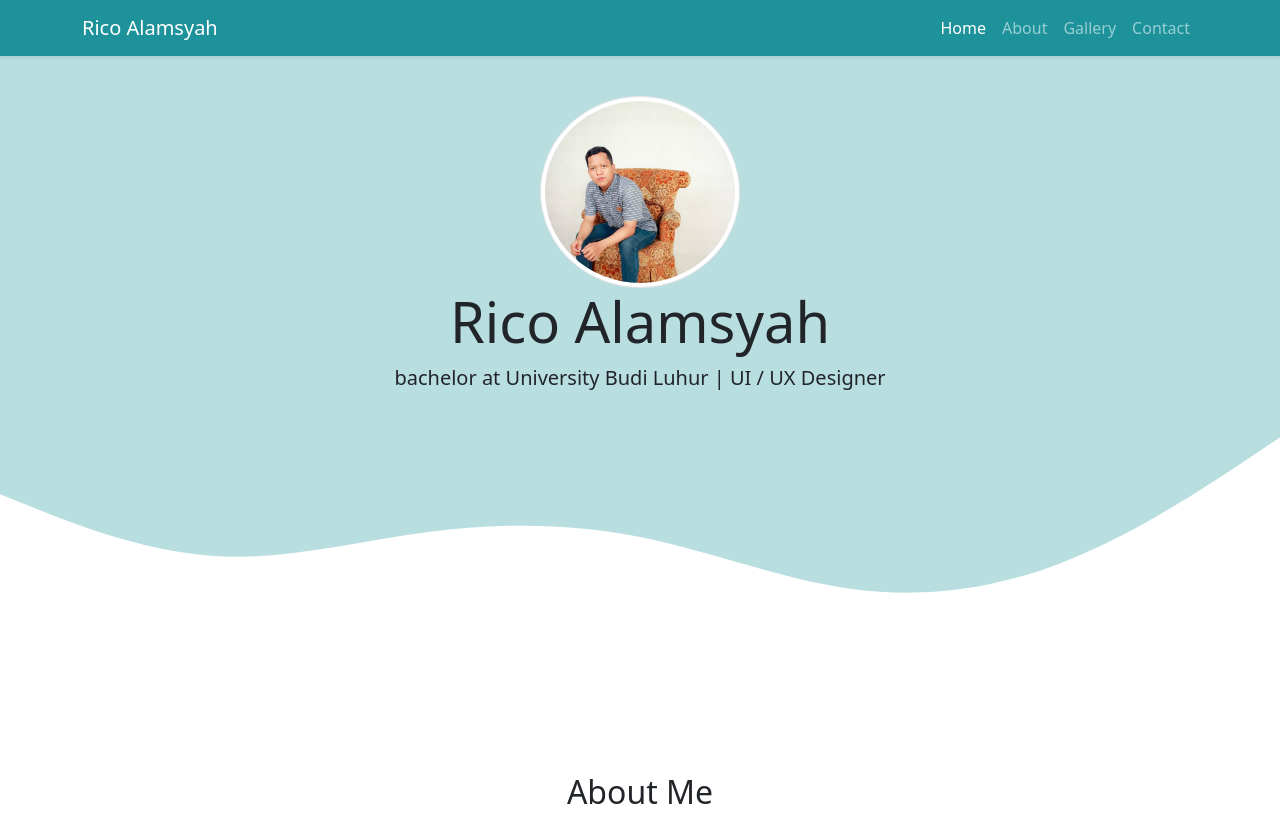
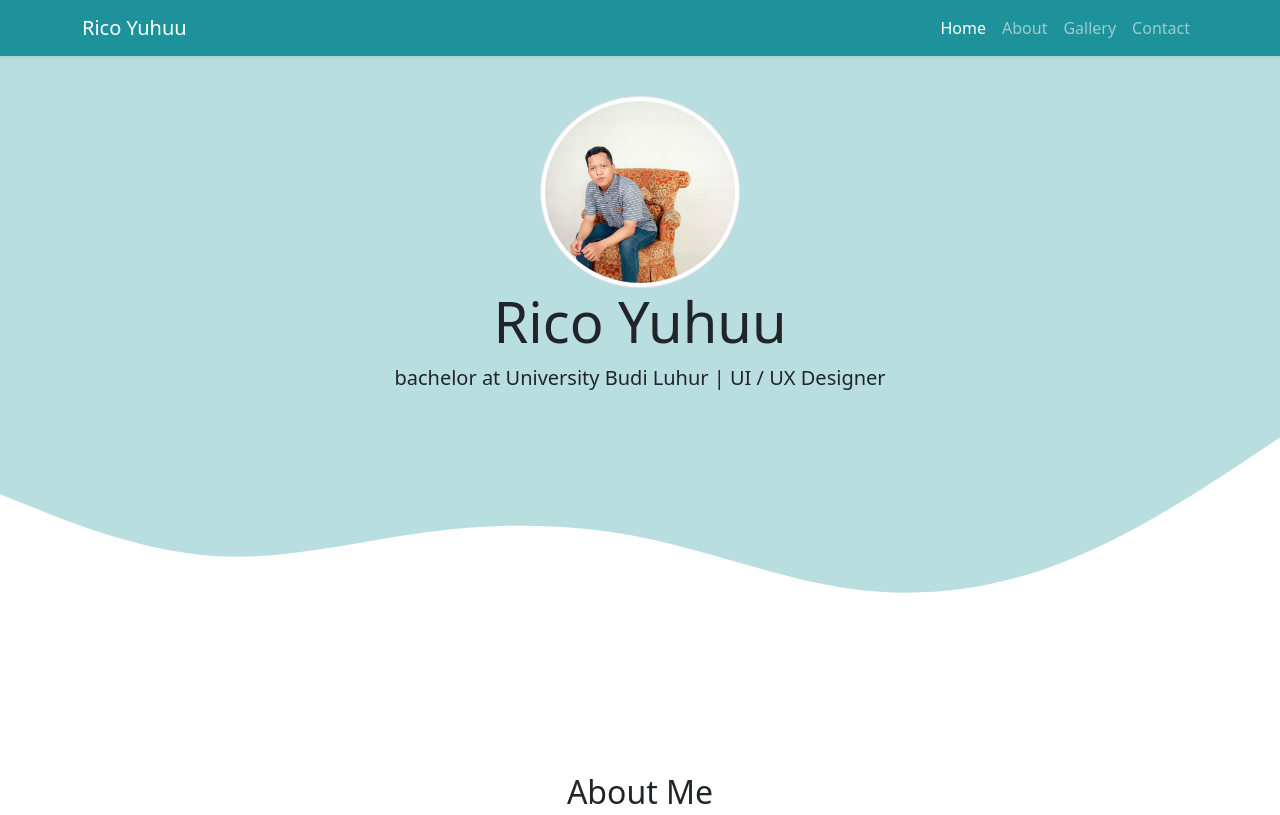
Before and after one commit to ricoalamsyah/ricoalamsyah.github.io, a plain HTML site: page index.html in a window 1280 px wide. Shown: the top 815 px of the page. Drawn offline with nearby package versions, Linux system fonts and the light colour scheme.

Commit message:
mengubah nama alamsyah menjadi yuhuu

```diff
--- a/index.html
+++ b/index.html
@@ -12,14 +12,14 @@
     <link rel="stylesheet" href="https://cdn.jsdelivr.net/npm/bootstrap-icons@1.5.0/font/bootstrap-icons.css" />
     <!--My CSS-->
     <link rel="stylesheet" href="style.css" />
-    <title>My Portfolio | Rico Alamsyah</title>
+    <title>My Portfolio | Rico Yuhuu</title>
   </head>
 
   <body id="home">
     <!--Navbar-->
     <nav class="navbar navbar-expand-lg navbar-dark shadow-sm fixed-top" style="background-color: #1d929b">
       <div class="container">
-        <a class="navbar-brand" href="#">Rico Alamsyah</a>
+        <a class="navbar-brand" href="#">Rico Yuhuu</a>
         <button class="navbar-toggler" type="button" data-bs-toggle="collapse" data-bs-target="#navbarNav" aria-controls="navbarNav" aria-expanded="false" aria-label="Toggle navigation">
           <span class="navbar-toggler-icon"></span>
         </button>
@@ -46,7 +46,7 @@
     <!--Jumbotron-->
     <section class="jumbotron text-center">
       <img src="img/ricooyuhuu-1610744888422 (3).jpg" alt="Rico Alamsyah" width="200" class="rounded-circle img-thumbnail" />
-      <h1 class="display-4">Rico Alamsyah</h1>
+      <h1 class="display-4">Rico Yuhuu</h1>
       <p class="lead">bachelor at University Budi Luhur | UI / UX Designer</p>
       <svg xmlns="http://www.w3.org/2000/svg" viewBox="0 0 1440 320">
         <path
```
